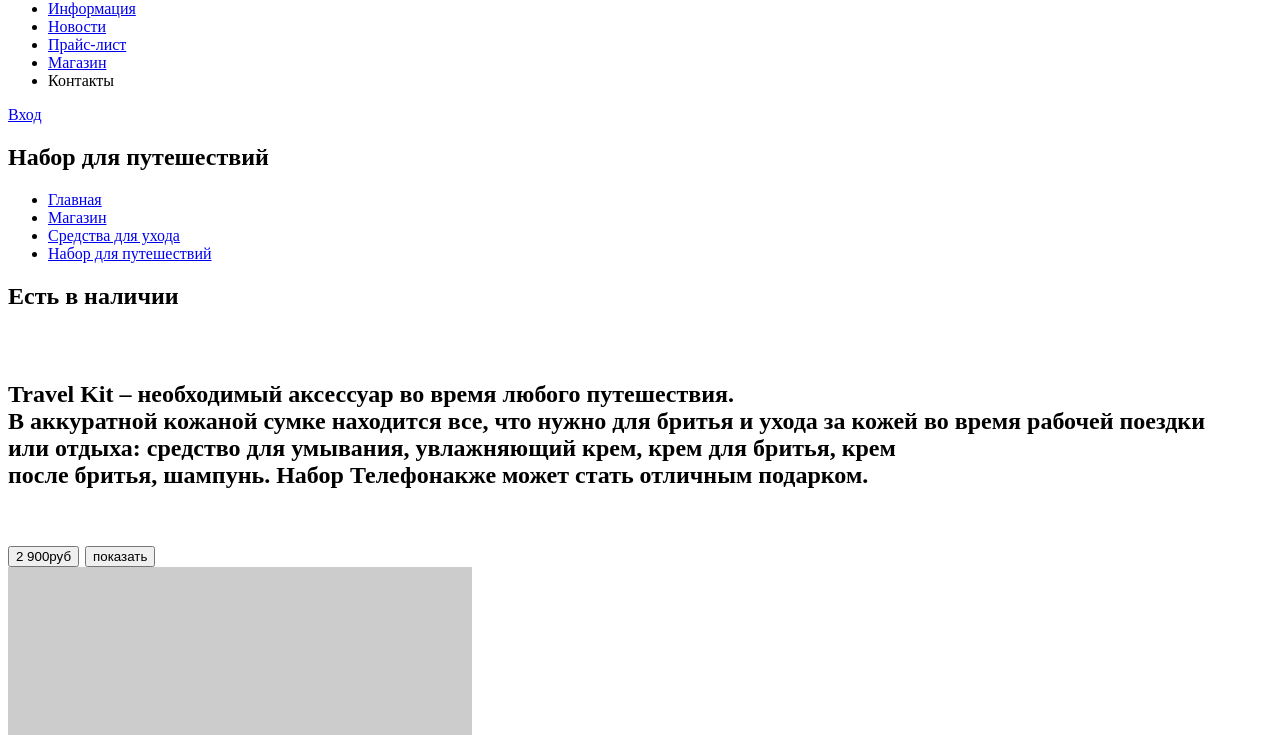
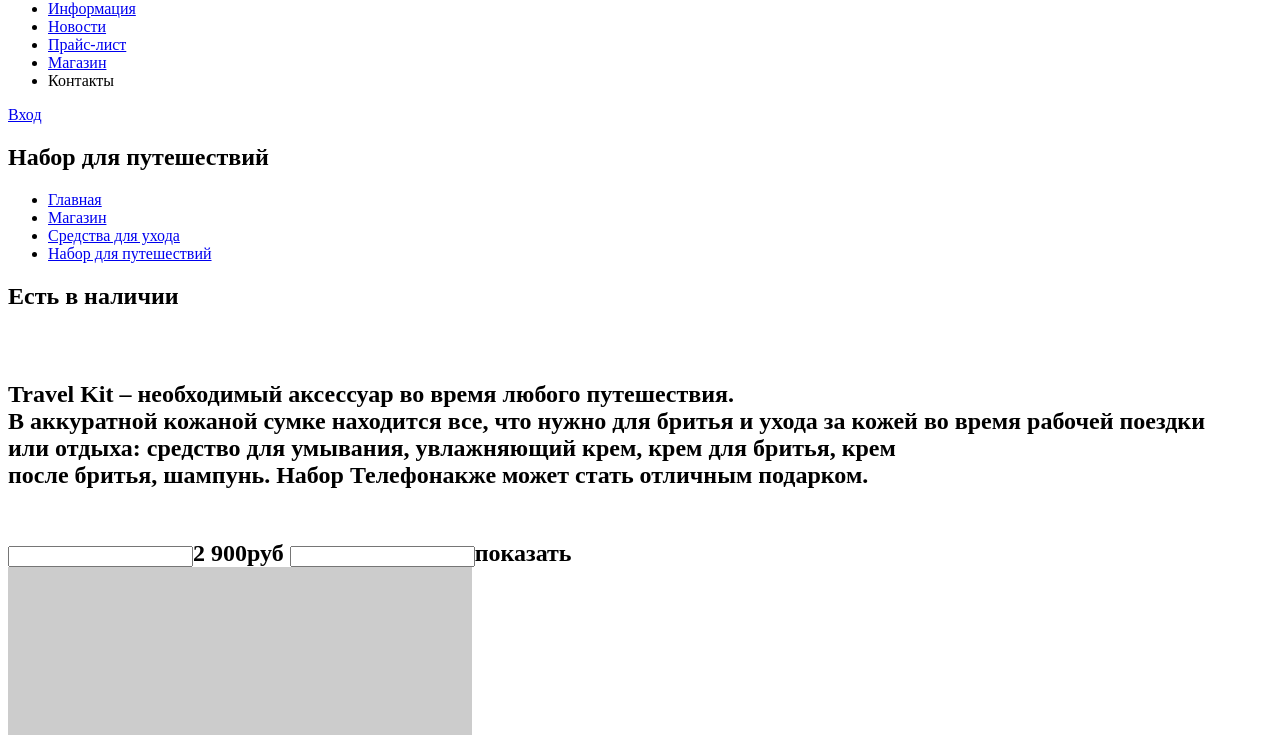
Before and after one commit to Rausuba/186267-barbershop, a plain HTML site: page catalog-item.html in a window 1280 px wide. Shown: the part 65-800 px from the top of the page. Drawn offline with Linux system fonts and the light colour scheme; placeholder pictures from the web are drawn by us.

Commit message:
Add files via upload

```diff
--- a/catalog-item.html
+++ b/catalog-item.html
@@ -44,11 +44,9 @@
 							<br>
 
 						<div class="price">
-							 <form action="https://echo.htmlacademy.ru" method="post">
-					  			  <input type="submit" value="2 900руб">
-								  <input type="submit" value="показать">
-							  </form>
-						</div>
+					  			  <input type="text">2 900руб
+								  <input type="text">показать
+					    </div>
 			<aside class="features">
 							<img src="http://placehold.it/150x100" width="464" height="498">
 							<img src="http://placehold.it/150x100" width="141" height="145">
```
